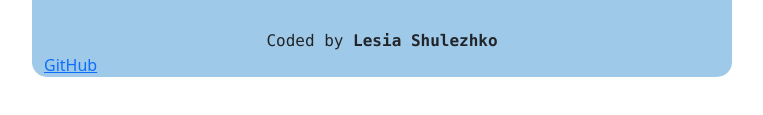
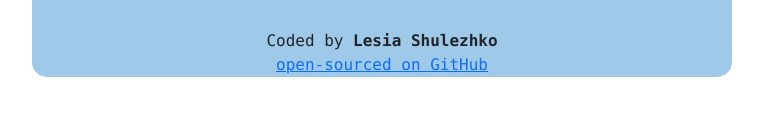
Before and after one commit to LeiaShul/my-project, a plain HTML site: page index.html in a window 1280 px wide. Shown: the part 279-394 px from the top of the page, without its empty margins (258-1021 px from the left). Drawn offline with nearby package versions, Linux system fonts and the light colour scheme; no server answers.

Commit message:
Changed the value of link

```diff
--- a/index.html
+++ b/index.html
@@ -44,8 +44,9 @@
 
         </div>
     </div>
-    <div class="footer text-center fs-6 font-monospace">Coded by <strong>Lesia Shulezhko</strong></div>
-    <a href="https://github.com/LeiaShul/my-project" target="_blank">GitHub</a>
+    <div class="footer text-center fs-6 font-monospace">Coded by <strong>Lesia Shulezhko</strong>
+        <br/>
+    <a href="https://github.com/LeiaShul/my-project" target="_blank">open-sourced on GitHub</a></div>
     <script src="https://cdn.jsdelivr.net/npm/bootstrap@5.2.0-beta1/dist/js/bootstrap.bundle.min.js"
         integrity="sha384-pprn3073KE6tl6bjs2QrFaJGz5/SUsLqktiwsUTF55Jfv3qYSDhgCecCxMW52nD2"
         crossorigin="anonymous"></script>
```
